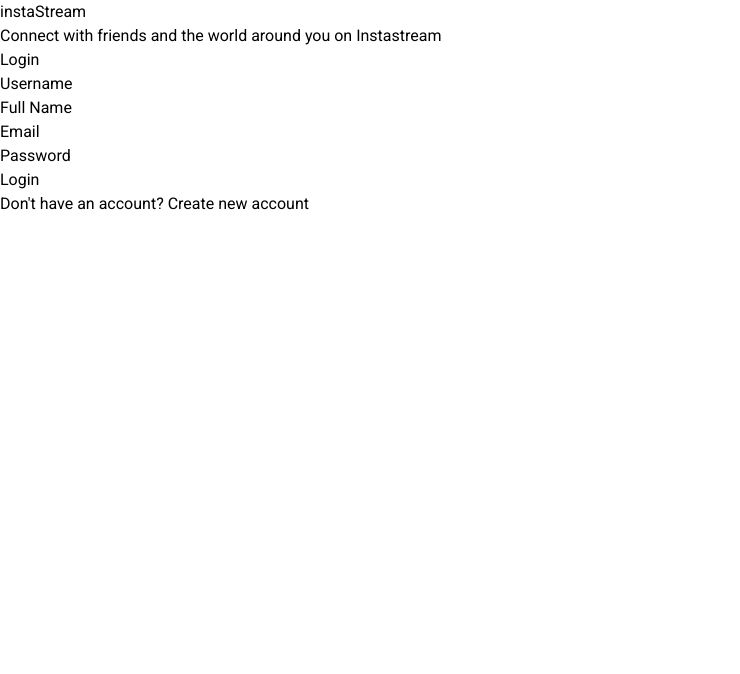
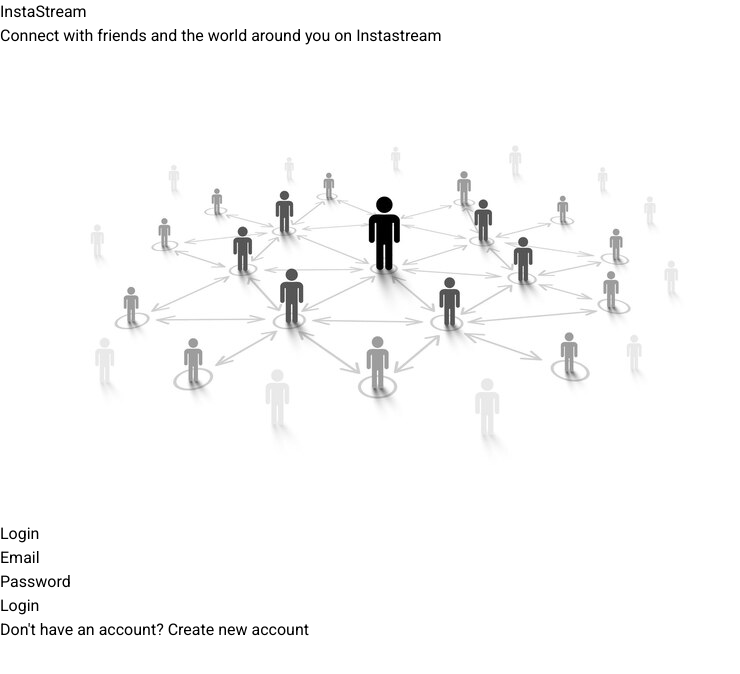
Before and after one commit to sreeraj-1122/socail-media-app, a React (Vite) app in the folder client/: page /auth in a window 1280 px wide. Shown: the top 674 px of the page, without its empty margins (0-740 px from the left). Built offline with nearby package versions, Linux system fonts and the light colour scheme; a web font is replaced by a local one.

Commit message:
sign up page updated

```diff
--- a/client/src/pages/auth/Auth.jsx
+++ b/client/src/pages/auth/Auth.jsx
@@ -1,11 +1,17 @@
-import React from "react";
+import React, { useState } from "react";
 import { Formik, Form, Field, ErrorMessage } from "formik";
 import * as Yup from "yup";
+import connect from "../../assets/images/connect.jpg";
 
-// Define the validation schema using Yup
-const validationSchema = Yup.object({
-  name: Yup.string().required("Name is required"),
-  username: Yup.string().required("Username is required"),
+// Function to dynamically create validation schema based on the login state
+const getValidationSchema = (login) => {
+  return Yup.object({
+    name: login === "Sign up"
+      ? Yup.string().required("Full name is required")
+      : Yup.string(),
+    username: login === "Sign up"
+      ? Yup.string().required("Username is required").min(5, "Username must be at least 5 characters")
+      : Yup.string(),
     email: Yup.string()
       .email("Invalid email address")
       .required("Email is required"),
@@ -13,41 +19,54 @@ const validationSchema = Yup.object({
       .min(6, "Password must be at least 6 characters")
       .required("Password is required"),
   });
+};
 
 const Auth = () => {
-  // Handle form submission
+  const [login, setLogin] = useState("Login");
+
   const handleSubmit = (values) => {
     console.log("Form data:", values);
-    // Handle form submission (e.g., send data to an API)
+  };
+
+  const initialValues = {
+    name: "",
+    username: "",
+    email: "",
+    password: "",
   };
 
   return (
-    <div className="w-full h-screen flex">
+    <div className="w-full h-screen flex bg-white">
       {/* Section for branding or additional information */}
       <section className="flex-1 grid place-content-center p-8">
-        <h1 className="text-6xl font-bold text-blue-600 mb-4">instaStream</h1>
-        <p className="text-xl text-gray-600 font-semibold">
+        <h1 className="text-6xl font-bold text-blue-600 mb-4 ms-14">
+          InstaStream
+        </h1>
+        <p className="text-xl text-gray-600 font-semibold ms-14">
           Connect with friends and the world around you on Instastream
         </p>
-
+        <img src={connect} alt="" className="w-[90%] h-auto m-auto" />
       </section>
 
       {/* Section for the authentication form */}
-      <section className=" flex-1 grid place-content-center p-8">
-        <div className="bg-white p-8 rounded shadow-2xl  w-[27rem]">
+      <section className="flex-1 grid place-content-center p-8">
+        <div className="bg-white p-8 rounded shadow-2xl w-[27rem]">
           <h1 className="text-center text-5xl font-medium font-[Italianno] mb-1">
-            Login
+            {login}
           </h1>
           <Formik
-            initialValues={{ email: "", password: "" }}
-            validationSchema={validationSchema}
+            initialValues={initialValues}
+            validationSchema={getValidationSchema(login)} // Use dynamic schema based on mode
             onSubmit={handleSubmit}
+            enableReinitialize={true} // Ensure Formik reinitializes when mode changes
           >
             {({ isSubmitting }) => (
               <Form>
+                {login === "Sign up" && (
+                  <>
                     <div className="mb-4">
                       <label
-                    htmlFor="Username"
+                        htmlFor="username"
                         className="block text-gray-700 font-medium"
                       >
                         Username
@@ -65,7 +84,7 @@ const Auth = () => {
                     </div>
                     <div className="mb-4">
                       <label
-                    htmlFor="text"
+                        htmlFor="name"
                         className="block text-gray-700 font-medium"
                       >
                         Full Name
@@ -81,6 +100,8 @@ const Auth = () => {
                         className="text-red-500 mt-1 text-sm font-medium"
                       />
                     </div>
+                  </>
+                )}
                 <div className="mb-4">
                   <label
                     htmlFor="email"
@@ -124,18 +145,33 @@ const Auth = () => {
                   disabled={isSubmitting}
                   className="w-full bg-blue-600 text-white p-2 h-12 rounded hover:bg-blue-700"
                 >
-                  Login
+                  {login}
                 </button>
               </Form>
             )}
           </Formik>
           <div className="w-full h-[1px] bg-gray-400 my-4"></div>
+          {login === "Login" ? (
             <p className="text-center font-medium">
               Don't have an account?{" "}
-            <span className="font-medium text-green-800 cursor-pointer hover:text-green-900">
+              <span
+                className="font-medium text-green-800 cursor-pointer hover:text-green-900"
+                onClick={() => setLogin("Sign up")}
+              >
                 Create new account
               </span>
             </p>
+          ) : (
+            <p className="text-center font-medium">
+              Already have an account?{" "}
+              <span
+                className="font-medium text-blue-800 cursor-pointer hover:text-green-900"
+                onClick={() => setLogin("Login")}
+              >
+                Login
+              </span>
+            </p>
+          )}
         </div>
       </section>
     </div>
```
Also changed, not shown: client/src/assets/images/connect.jpg (added). Lines whose indentation alone changed are shown as unchanged.
